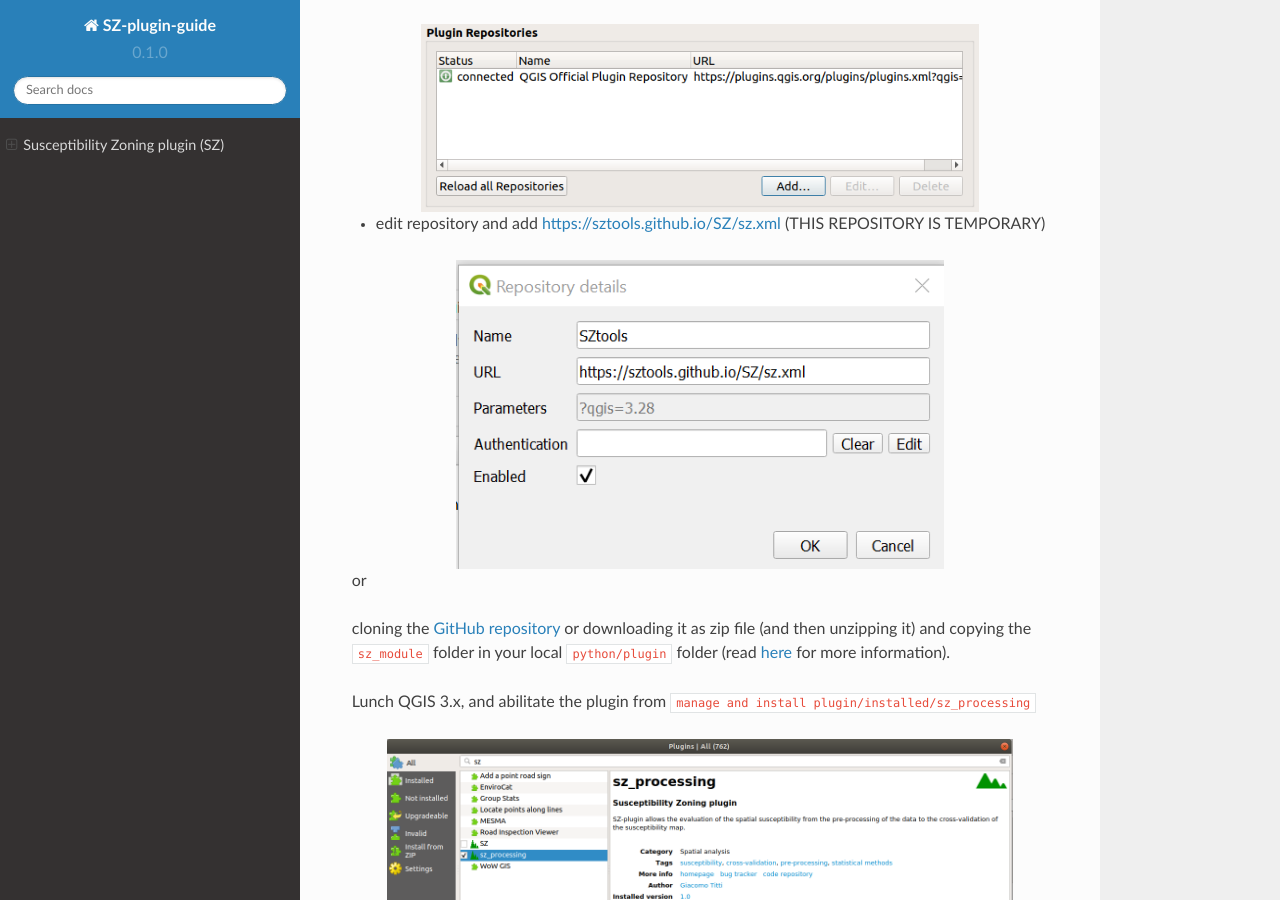
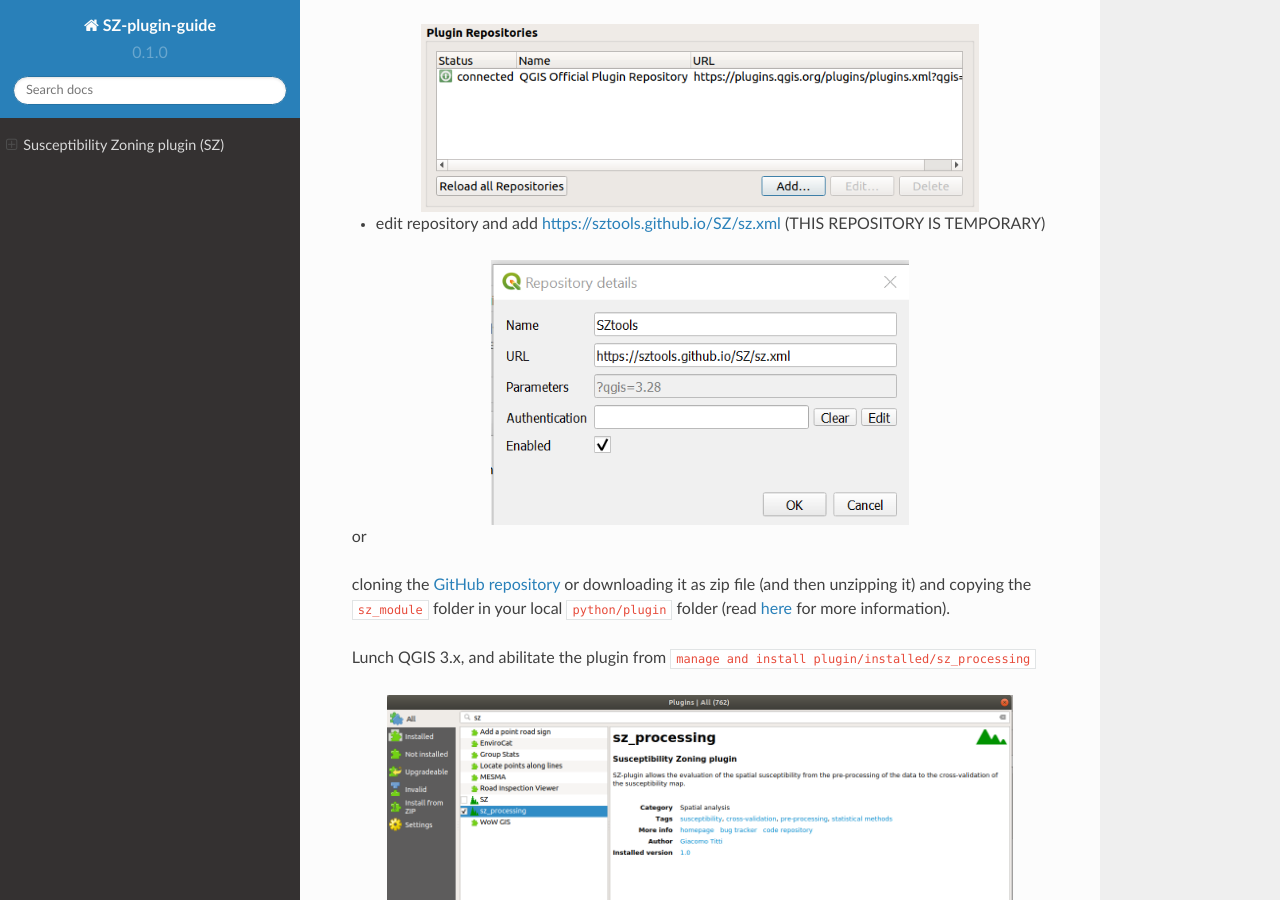
Before and after one commit to SZtools/SZ-docs, a Sphinx documentation site: the page built from docs/source/index.rst, in a window 1280 px wide and 900 px high, scrolled down 1238 px. Built offline with Sphinx 7.4.7 and the Read the Docs theme 2.0.0, drawn with Linux system fonts in a browser that asks for light colours; pages that are not in the unit, such as notebooks, are missing from menus.

Commit message:
Update index.rst

```diff
--- a/docs/source/index.rst
+++ b/docs/source/index.rst
@@ -79,7 +79,7 @@
 
 .. figure:: ../images/repodetail.png
    :alt: Edit plugin repository
-   :width: 70%
+   :width: 60%
    :align: center
 
 or
@@ -106,7 +106,7 @@
 
 .. figure:: ../images/gui.png
    :alt: Processing toolbox
-   :width: 60%
+   :width: 50%
    :align: center
 
 GUI
@@ -130,7 +130,7 @@
 
 .. figure:: ../images/use.png
    :alt: Input data
-   :width: 90%
+   :width: 100%
    :align: center
 
 Test
```
